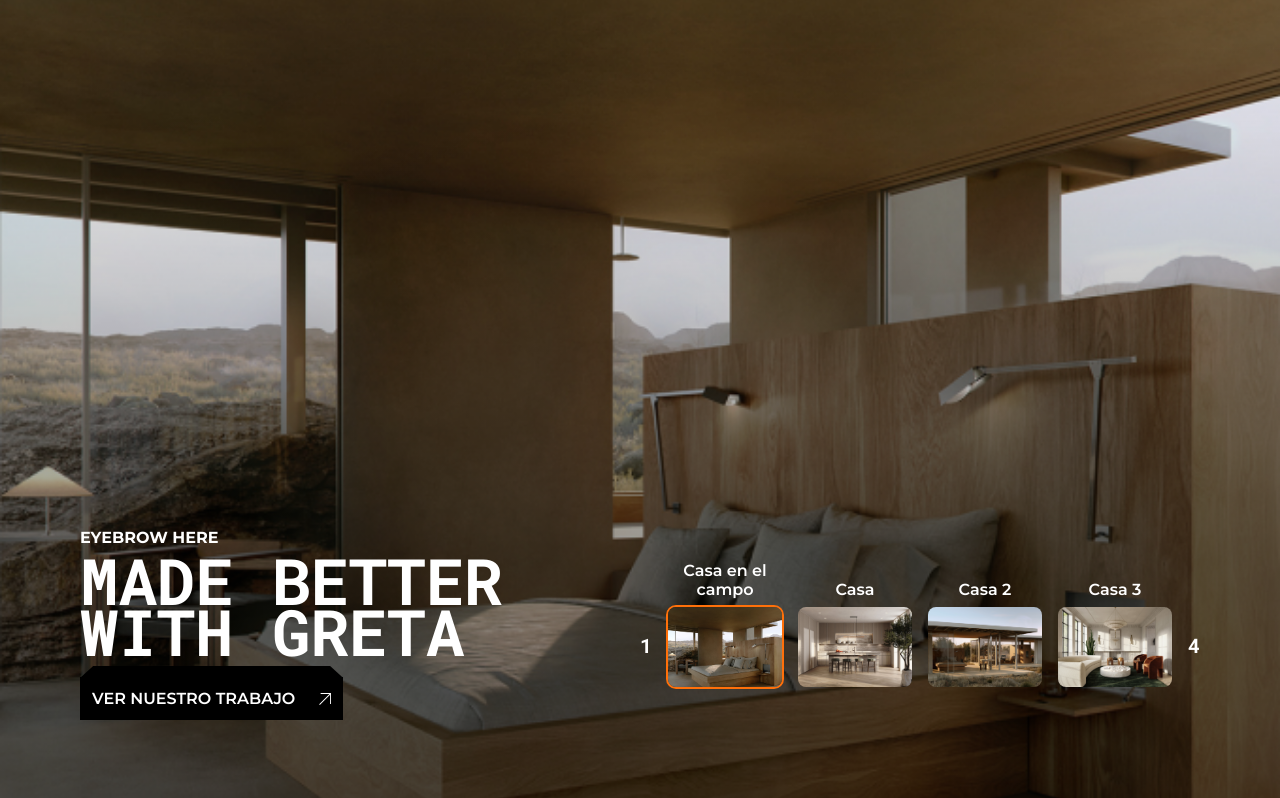
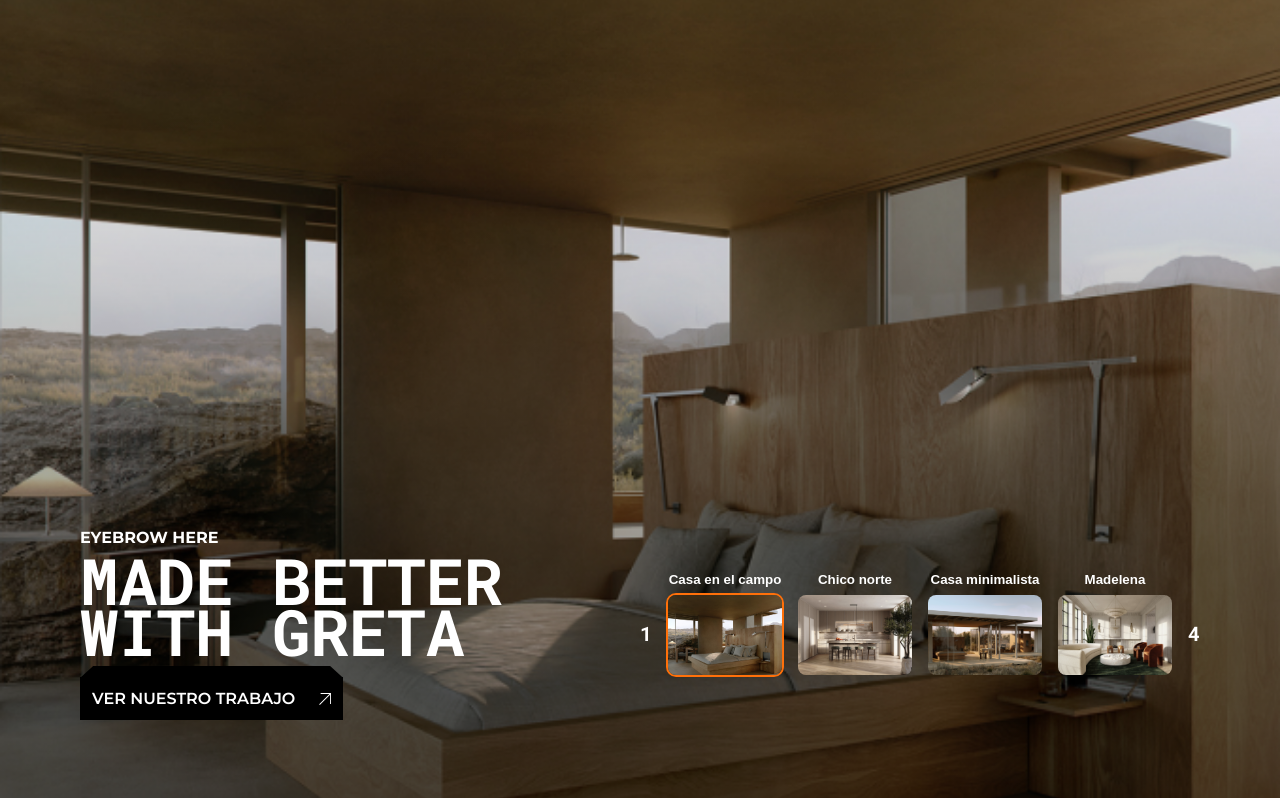
Before and after one commit to CristianCavanzo/Gretta, a Next.js app: page / in a window 1280 px wide. Shown: the top 798 px of the page. Built offline with nearby package versions, Linux system fonts and the light colour scheme.

Commit message:
[Fix]: eslint [Init]: a11y

```diff
--- a/package.json
+++ b/package.json
@@ -5,7 +5,10 @@
   "main": "index.js",
   "scripts": {
     "lint": "next lint",
-    "dev": "next dev"
+    "lint:fix": "eslint src/ --fix",
+    "dev": "next dev",
+    "build": "next build",
+    "start": "next start"
   },
   "keywords": [],
   "author": "",
--- a/src/Context/index.tsx
+++ b/src/Context/index.tsx
@@ -6,6 +6,7 @@ export const Context = createContext<IProvider>({
 	setSliderImage: () => {},
 	imagesSlider: [
 		{
+			id: 0,
 			image: { src: '', alt: '' },
 			name: '',
 			selected: true,
--- a/src/components/Slider/Main/Preview/index.tsx
+++ b/src/components/Slider/Main/Preview/index.tsx
@@ -3,11 +3,14 @@ import { Context } from '@context/index';
 import React, { useContext } from 'react';
 import styled from 'styled-components';
 
-const PreviewComponent = styled.div`
+const PreviewComponent = styled.button`
 	display: inline-block;
 	width: 124px;
 	text-align: center;
 	cursor: pointer;
+	background: none;
+	border: none;
+	outline: none;
 	p {
 		padding-bottom: 8px;
 		color: white;
--- a/src/layout/Projects/index.tsx
+++ b/src/layout/Projects/index.tsx
@@ -87,7 +87,7 @@ const Projects = () => {
 		newState[idState].active = true;
 		setState(newState);
 		transformColumnWidth(idState);
-	}, [idState]);
+	}, [idState, state]);
 
 	return (
 		<ProjectsComponent columns={columns} id="projects">
--- a/src/pages/_app.tsx
+++ b/src/pages/_app.tsx
@@ -4,7 +4,7 @@ import { Montserrat, Roboto_Mono } from 'next/font/google';
 import { Context } from '@context/index';
 import { useState } from 'react';
 import { carouselImages } from 'utils/imagesSlider';
-
+import Head from 'next/head';
 export const roboto = Roboto_Mono({
 	weight: 'variable',
 	style: 'normal',
@@ -27,6 +27,13 @@ export default function MyApp({ Component, pageProps }: AppProps) {
 	};
 	return (
 		<Context.Provider value={initialValue}>
+			<Head>
+				<meta charSet="UTF-8" />
+				<meta httpEquiv="X-UA-Compatible" content="IE=edge" />
+				<meta name="viewport" content="width=device-width, initial-scale=1.0" />
+				<title>Gretta</title>
+			</Head>
+
 			<main className={montserrat.className}>
 				<Component {...pageProps} />
 			</main>
--- /dev/null
+++ b/src/pages/_document.tsx
@@ -0,0 +1,12 @@
+import { Html, Head, Main, NextScript } from 'next/document';
+export default function Document() {
+	return (
+		<Html lang="es_co">
+			<Head />
+			<body>
+				<Main />
+				<NextScript />
+			</body>
+		</Html>
+	);
+}
--- a/src/utils/imagesSlider.ts
+++ b/src/utils/imagesSlider.ts
@@ -7,26 +7,26 @@ import { IContainerSlider } from 'types';
 export const carouselImages: IContainerSlider[] = [
 	{
 		id: 1,
-		image: { src: House.src, alt: 'Imagen de prueba' },
+		image: { src: House.src, alt: 'Imagen de un cuarto minimalista' },
 		name: 'Casa en el campo',
 		selected: true,
 	},
 	{
 		id: 2,
-		image: { src: Minimalista.src, alt: 'Imagen de prueba' },
-		name: 'Casa ',
+		image: { src: Minimalista.src, alt: 'Imagen de unna sala' },
+		name: 'Chico norte',
 		selected: false,
 	},
 	{
 		id: 3,
-		image: { src: Campo.src, alt: 'Imagen de prueba' },
-		name: 'Casa 2',
+		image: { src: Campo.src, alt: 'Casa por fuera minimalista' },
+		name: 'Casa minimalista',
 		selected: false,
 	},
 	{
 		id: 4,
-		image: { src: Moderno.src, alt: 'Imagen de prueba' },
-		name: 'Casa 3',
+		image: { src: Moderno.src, alt: 'Imagen habitacion entorno de trabajo' },
+		name: 'Madelena',
 		selected: false,
 	},
 ];
```
